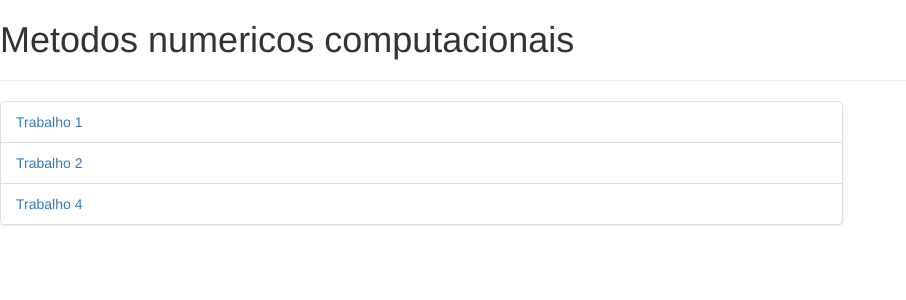
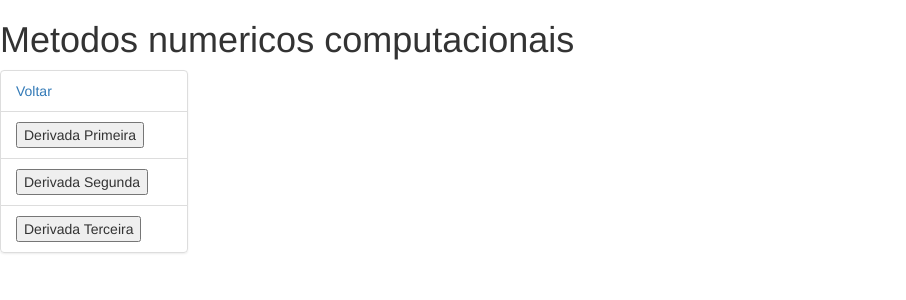
Before and after one commit to renatoagomes/mnc, a PHP site: page /t3/index.php in a window 1280 px wide. Shown: the top 300 px of the page, without its empty margins (0-906 px from the left). Run offline with PHP 8.4, Linux system fonts and the light colour scheme.

Commit message:
commit com correcoes no t2 e t3 prontos

```diff
--- a/public_html/funcoes_auxiliares.php
+++ b/public_html/funcoes_auxiliares.php
@@ -1,4 +1,13 @@
 <?php
+
+/**
+ * Essa é a funcao passada por parametro x^2 -4x + 2
+ */
+$funcao = function ($x) {
+    return $x*$x -4*$x +2;
+};
+
+
 /**
  * Metodo para ser usado em funcoes trigonometricas,
  * que coloca o valor recebido dentro de um valor equivalente dentro do circulo trigonometrico
--- a/public_html/index.php
+++ b/public_html/index.php
@@ -13,6 +13,9 @@
                         <a href="t2"> Trabalho 2 </a>
                     </li>
                     <li class="list-group-item">
+                        <a href="t3"> Trabalho 3 </a>
+                    </li>
+                    <li class="list-group-item">
                         <a href="t4"> Trabalho 4 </a>
                     </li>
                 </ul>
--- /dev/null
+++ b/public_html/t3/index.php
@@ -0,0 +1,52 @@
+<?php
+require "t3.php";
+
+?>
+
+<html>
+    <?php require "../head.html" ?>
+    <body>
+        <h1>Metodos numericos computacionais</h1>
+        <div class="row">
+            <div class="col-sm-2 float-left">
+                <ul class="list list-group">
+                    <li class="list-group-item">
+                        <a href="../"> Voltar </a>
+                    </li>
+                    <li class="list-group-item">
+                       <button data-toggle="collapse" data-target="#derivada-1">Derivada Primeira</button>
+                    </li>
+                    <li class="list-group-item">
+                       <button data-toggle="collapse" data-target="#derivada-2">Derivada Segunda</button>
+                    </li>
+                    <li class="list-group-item">
+                       <button data-toggle="collapse" data-target="#derivada-3">Derivada Terceira</button>
+                    </li>
+                </ul>
+            </div>
+
+            <div id="derivada-1" class="col-sm-9 float-right collapse">
+                <h2>Calculando derivada 1º: </h2>
+                <?php
+                $t2obj= new T3();
+                echo $t2obj->dfdx($funcao, 2, $codErro);
+                ?>
+            </div>
+            <div id="derivada-2" class="col-sm-9 float-right collapse">
+                <h2>Calculando derivada 2º: </h2>
+                <?php
+                $t2obj= new T3();
+                echo $t2obj->dfdx2($funcao, 2, $codErro);
+                ?>
+            </div>
+            <div id="derivada-3" class="col-sm-9 float-right collapse">
+                <h2>Calculando derivada 3º: </h2>
+                <?php
+                $t2obj= new T3();
+                echo $t2obj->dfdx3($funcao, 2, $codErro);
+                ?>
+            </div>
+
+        </div>
+    </body>
+</html>
--- /dev/null
+++ b/public_html/t3/t3.php
@@ -0,0 +1,63 @@
+<?php
+require "../funcoes_auxiliares.php";
+
+/**
+ * Classe para representar o T3 (Diferenciacao Numerica);
+ */
+Class T3
+{
+
+    /**
+     * Metodo para calcular a derivada primeira no ponto x
+     */
+    public function dfdx(Closure $funcao, $x, &$codErro)
+    {
+        $erro = 0.000001;
+        $h = sqrt($erro)*$x;
+        $derivada = ($funcao($x+$h) - $funcao($x)) / $h;
+
+        //echo "h = $h <br>";
+        //echo "erro = $erro <br>";
+        //echo "derivada = $derivada <br>";
+
+        return $derivada;
+    }
+
+    /**
+     * Metodo para calcular a derivada segunda no ponto x
+     */
+    public function dfdx2(Closure $funcao, $x, &$codErro)
+    {
+        $erro = 0.000001;
+        $h = sqrt($erro)*$x;
+        $derivadaPrimeiraMaisH = $this->dfdx($funcao, $x+$h, $erroDerivada1);
+        $derivadaPrimeiraMenosH = $this->dfdx($funcao, $x-$h, $erroDerivada2);
+
+        $derivadaSegunda = ($derivadaPrimeiraMaisH - $derivadaPrimeiraMenosH) / (2*$h);
+
+        return $derivadaSegunda;
+    }
+
+    /**
+     * Metodo para calcular a derivada terceira no ponto x
+     */
+    public function dfdx3(Closure $funcao, $x, &$codErro)
+    {
+        $erro = 0.000001;
+        $h = sqrt($erro)*$x;
+        $derivadaSegundaMaisH = $this->dfdx2($funcao, $x+$h, $erroDerivada1);
+        $derivadaSegundaMenosH = $this->dfdx2($funcao, $x-$h, $erroDerivada2);
+
+        $derivadaTerceira = ($derivadaSegundaMaisH - $derivadaSegundaMenosH) / (4*$h);
+
+        return $derivadaTerceira;
+    }
+
+
+}
+
+
+
+
+
+?>
```
Also changed, not shown: public_html/t2/index.php (+10 -1 lines), public_html/t2/t2.php (+28 -9 lines).
